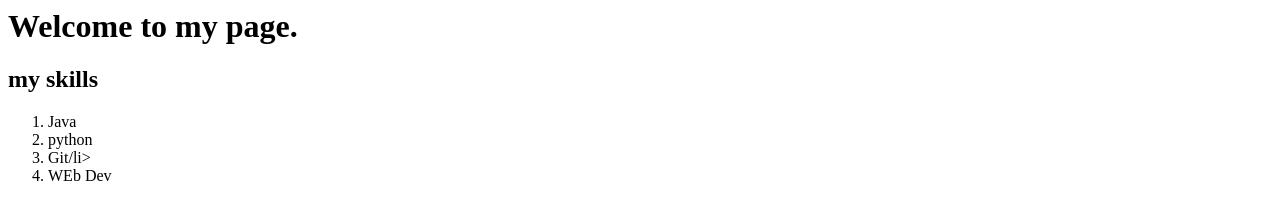
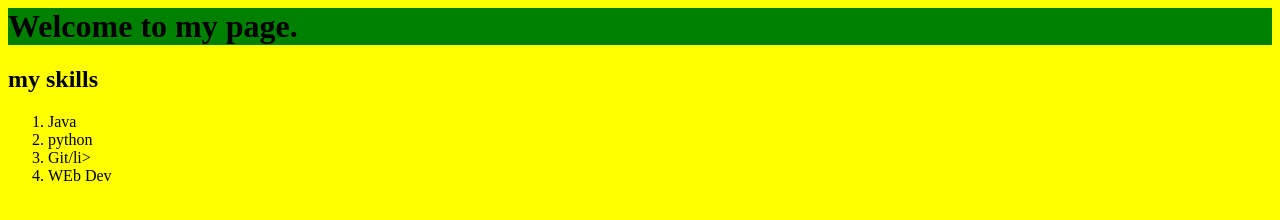
Before and after one commit to arshad-web786/portfolio, a plain HTML site: page index.html in a window 1280 px wide. Drawn offline with Linux system fonts and the light colour scheme.

Commit message:
Update index.html added link to css

```diff
--- a/index.html
+++ b/index.html
@@ -4,6 +4,7 @@
             <title>
                       About Arshad - Devops Engineer
             </title>
+            <link rel="stylesheet"href="mystyle.css">
       </head>
       <body>
             <h1>Welcome to my page.</h1>
@@ -15,4 +16,5 @@
             <li>WEb Dev</li>
             </ol>
 
-    </body></html>
+    </body>
+</html>
```
